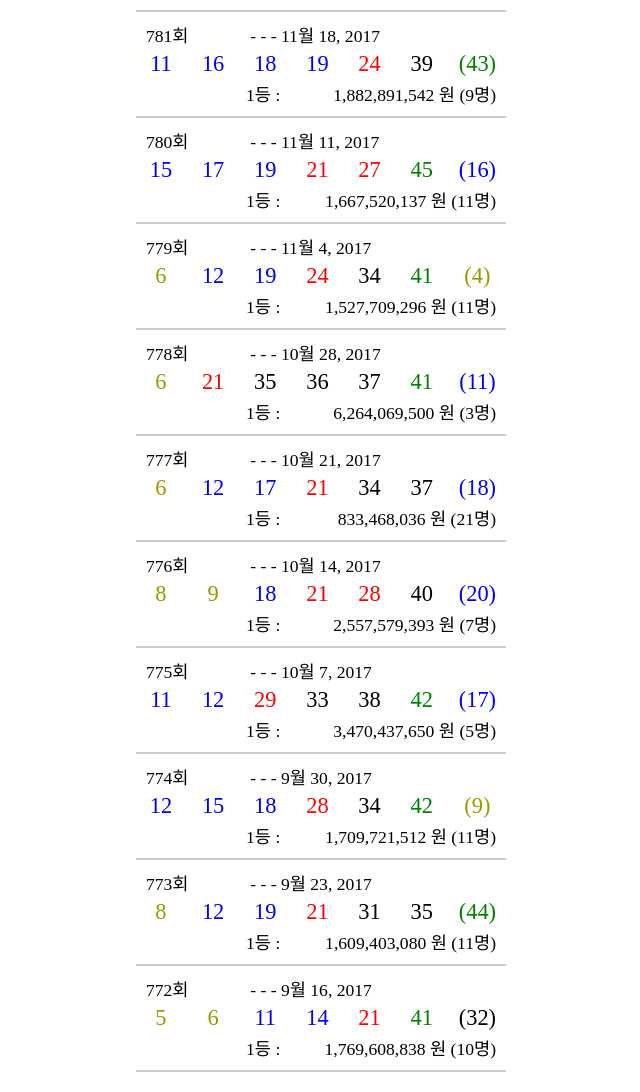
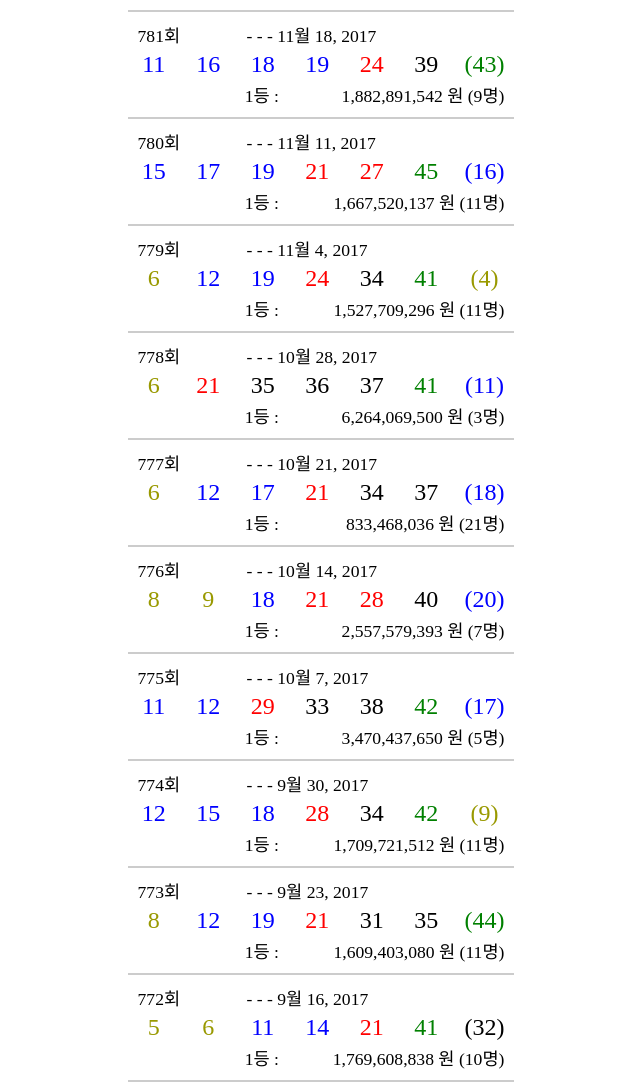
Before and after one commit to jacealan/Jace, a Django app: page /lotto/ in a window 1280 px wide. Shown: the whole page, without its empty margins (319-959 px from the left). Run offline with Django 3.2, Linux system fonts and the light colour scheme; data comes from the database, SQL or seed files in the repository.

Commit message:
modified

```diff
--- a/lotto/templates/lotto/lotto_list.html
+++ b/lotto/templates/lotto/lotto_list.html
@@ -1,7 +1,7 @@
 <meta name="viewport" content="width=device-width, initial-scale=1.0, maximum-scale=1">
 <style>
 td {
-    font-size:1.4em;
+    font-size:1.5em;
     padding-left:10;
     padding-right:10;
 }
```
